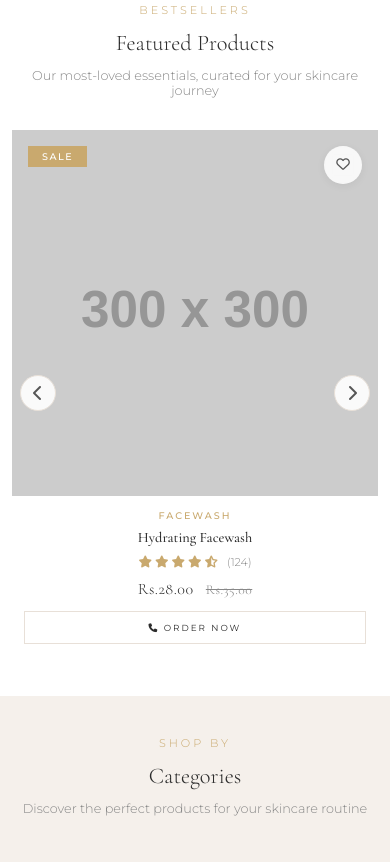
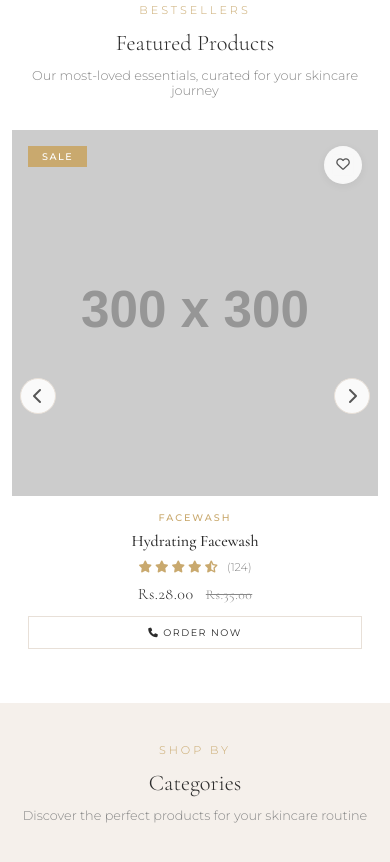
Before and after one commit to alizaibtech1-bit/project1, a plain HTML site: page frontend/index.html in a window 390 px wide. Shown: the part 1216-2078 px from the top of the page. Drawn offline with nearby package versions, Linux system fonts and the light colour scheme; no server answers; placeholder pictures from the web are drawn by us.

Commit message:
fix: slider card sizing, correct width calc, prevent image overflow

```diff
--- a/frontend/css/style.css
+++ b/frontend/css/style.css
@@ -1256,7 +1256,11 @@ img { max-width: 100%; display: block; }
   transition: transform 0.5s ease;
   gap: 24px;
 }
-.slider-track .product-card { min-width: calc(25% - 21px); flex-shrink: 0; }
+.slider-track .product-card { width: calc(25% - 18px); flex-shrink: 0; }
+.slider-track .product-card .card-image { aspect-ratio: 1; }
+.slider-track .product-card .card-body { padding: 16px 16px 12px; }
+.slider-track .product-card .card-body h3 { font-size: 1rem; }
+.slider-track .product-card .add-to-cart { width: calc(100% - 32px); margin: 0 16px 14px; padding: 10px 0; font-size: 0.6rem; letter-spacing: 1.5px; }
 .slider-btn {
   position: absolute;
   top: 50%;
@@ -1276,8 +1280,8 @@ img { max-width: 100%; display: block; }
   z-index: 10;
 }
 .slider-btn:hover { background: var(--gold); color: white; border-color: var(--gold); }
-.slider-prev { left: -24px; }
-.slider-next { right: -24px; }
+.slider-prev { left: 8px; }
+.slider-next { right: 8px; }
 
 /* Testimonials */
 .testimonials-grid {
@@ -1466,7 +1470,7 @@ img { max-width: 100%; display: block; }
 @media (max-width: 1024px) {
   .products-grid { grid-template-columns: repeat(3, 1fr); gap: 24px; }
   .categories-grid { grid-template-columns: repeat(2, 1fr); }
-  .slider-track .product-card { min-width: calc(33.33% - 16px); }
+  .slider-track .product-card { width: calc(33.33% - 16px); }
   .hero-content h1 { font-size: 3rem; }
   .pillars-grid { gap: 24px; }
   .trust-grid { grid-template-columns: repeat(3, 1fr); }
@@ -1530,7 +1534,7 @@ img { max-width: 100%; display: block; }
   .trust-grid { grid-template-columns: repeat(2, 1fr); gap: 12px; }
   .testimonials-grid { grid-template-columns: 1fr; }
   .footer-grid { grid-template-columns: 1fr 1fr; gap: 32px; }
-  .slider-track .product-card { min-width: calc(50% - 10px); }
+  .slider-track .product-card { width: calc(50% - 12px); }
   .hero { min-height: auto; padding: 90px 20px 70px; }
   .hero-content h1 { font-size: 2.5rem; }
   .hero-content p { font-size: 0.95rem; max-width: 420px; }
@@ -1565,7 +1569,7 @@ img { max-width: 100%; display: block; }
 
   .trust-grid { grid-template-columns: repeat(2, 1fr); gap: 8px; }
   .footer-grid { grid-template-columns: 1fr; gap: 32px; }
-  .slider-track .product-card { min-width: 100%; }
+  .slider-track .product-card { width: 100%; }
   .hero { min-height: auto; padding: 80px 16px 60px; }
   .hero-content h1 { font-size: 2rem; line-height: 1.15; }
   .hero-content p { font-size: 0.85rem; margin-bottom: 28px; }
```
